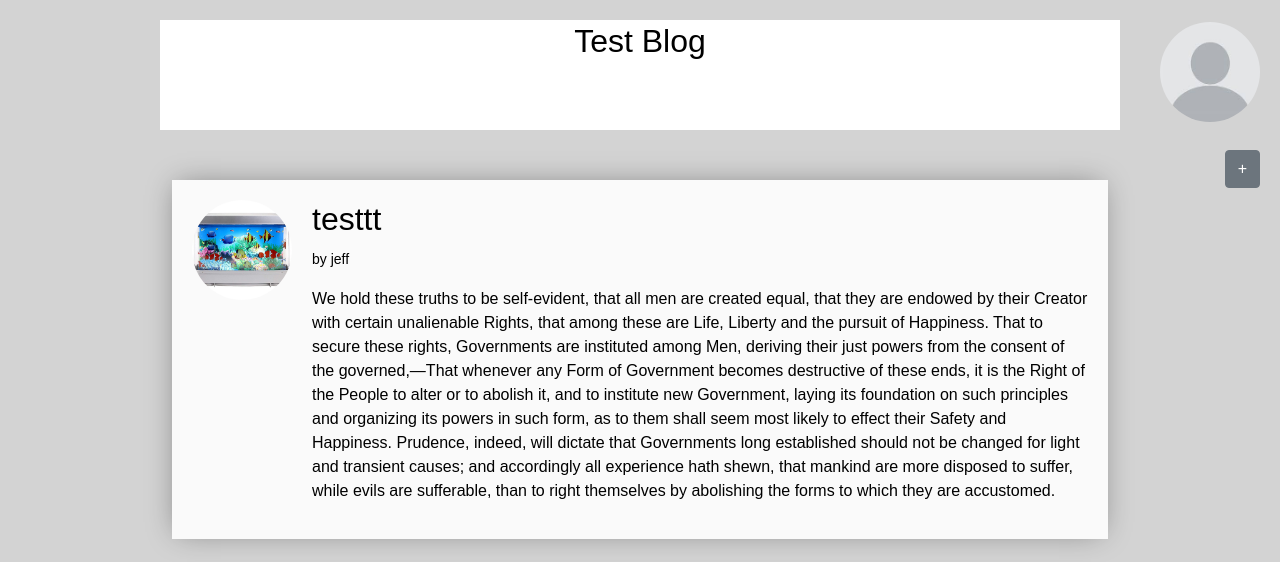
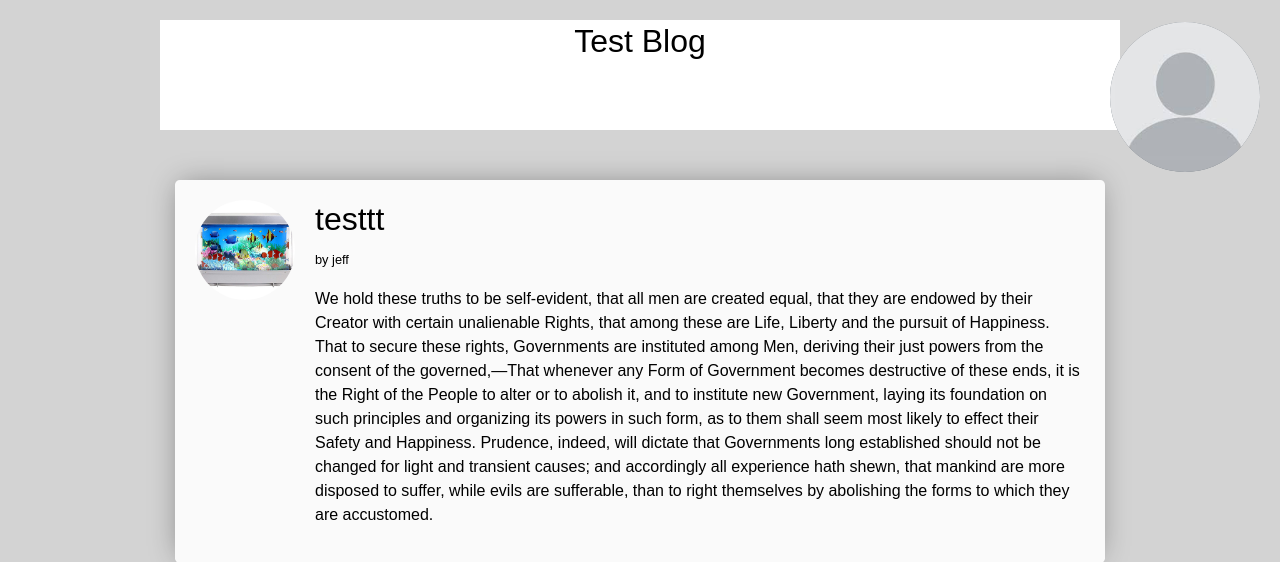
Before and after one commit to nicholasmanha/DjangoBlog, a Django app: page / in a window 1280 px wide. Shown: the top 562 px of the page. Run offline with Django 4.2, Linux system fonts and the light colour scheme; a user stored in the database is signed in; data comes from the database, SQL or seed files in the repository; both versions use the stored data as it was after the commit; some libraries are stand-ins or nearby versions.

Commit message:
setback fixed

```diff
--- a/posts/static/css/style.css
+++ b/posts/static/css/style.css
@@ -22,10 +22,16 @@
     padding:20px;
     margin-bottom:50px;
   }
+  .profile_btn{
+    border-radius: 75px;
+    padding: 0;
+    border:0;
+  }
+
   .user{
     width:100px;
     height:100px;
-    position:absolute;
+    position:fixed;
     right:20px;
   }
   .post{
@@ -41,6 +47,10 @@
   }
   .content{
     width:100%;
+  }
+  .pers_profile{
+
+    width:150px;
   }
   .profile{
     margin-right:20px;
--- a/templates/index.html
+++ b/templates/index.html
@@ -2,12 +2,10 @@
 <!DOCTYPE html>
 <html>
   <head>
-    <meta name="viewport" content="width=device-width, initial-scale=1">
-    <link rel="stylesheet" type ="text/css" href="{% static 'home/css/bootstrap.css' %}"/>
+    <meta charset="utf-8">
+    <meta name="viewport" content="width=device-width, initial-scale=1, shrink-to-fit=no">
+    <link rel="stylesheet" href="https://cdn.jsdelivr.net/npm/bootstrap@4.3.1/dist/css/bootstrap.min.css" integrity="sha384-ggOyR0iXCbMQv3Xipma34MD+dH/1fQ784/j6cY/iJTQUOhcWr7x9JvoRxT2MZw1T" crossorigin="anonymous">
     <link rel="stylesheet" type ="text/css" href="{% static 'css/style.css' %}"/>
-
-
-
 
   </head>
 
@@ -16,9 +14,19 @@
   <div class="header">
     <div class="sidebar">
       {% if user.is_authenticated %}
-      <a href="postedit"><button class="btn btn-secondary post">+</button></a>
 
-      <a href="logout"><img class="rounded-circle user" src="{{ user.profile.image.url }}" alt=""></a>
+
+
+      <div class="dropdown user text-center">
+        <button class="btn btn-secondary profile_btn" type="button" id="dropdownMenuButton" data-toggle="dropdown" aria-haspopup="true" aria-expanded="false">
+          <img class="rounded-circle pers_profile" src="{{ user.profile.image.url }}" alt="">
+        </button>
+        <div class="dropdown-menu" aria-labelledby="dropdownMenuButton">
+
+          <a class="dropdown-item" href="postedit">Make a Post</a>
+          <a class="dropdown-item" href="logout">Log out</a>
+        </div>
+      </div>
       {% else %}
       <a href="login"><button type="button" class="btn btn-primary login">Login/Signup</button></a>
       {% endif %}
@@ -54,8 +62,10 @@
 
       {% endfor %}
   </div>
-  <script src="https://cdnjs.cloudflare.com/ajax/libs/jquery/3.6.0/jquery.min.js" integrity="sha512-894YE6QWD5I59HgZOGReFYm4dnWc1Qt5NtvYSaNcOP+u1T9qYdvdihz0PPSiiqn/+/3e7Jo4EaG7TubfWGUrMQ==" crossorigin="anonymous" referrerpolicy="no-referrer"></script>
+
   <script src="{% static 'js/main.js' %}"></script>
-
+  <script src="https://code.jquery.com/jquery-3.3.1.slim.min.js" integrity="sha384-q8i/X+965DzO0rT7abK41JStQIAqVgRVzpbzo5smXKp4YfRvH+8abtTE1Pi6jizo" crossorigin="anonymous"></script>
+  <script src="https://cdn.jsdelivr.net/npm/popper.js@1.14.7/dist/umd/popper.min.js" integrity="sha384-UO2eT0CpHqdSJQ6hJty5KVphtPhzWj9WO1clHTMGa3JDZwrnQq4sF86dIHNDz0W1" crossorigin="anonymous"></script>
+  <script src="https://cdn.jsdelivr.net/npm/bootstrap@4.3.1/dist/js/bootstrap.min.js" integrity="sha384-JjSmVgyd0p3pXB1rRibZUAYoIIy6OrQ6VrjIEaFf/nJGzIxFDsf4x0xIM+B07jRM" crossorigin="anonymous"></script>
   </body>
 </html>
```
Also changed, not shown: posts/static/css/login.css (+15 -3 lines), templates/login.html (+6 -6 lines), db.sqlite3.
